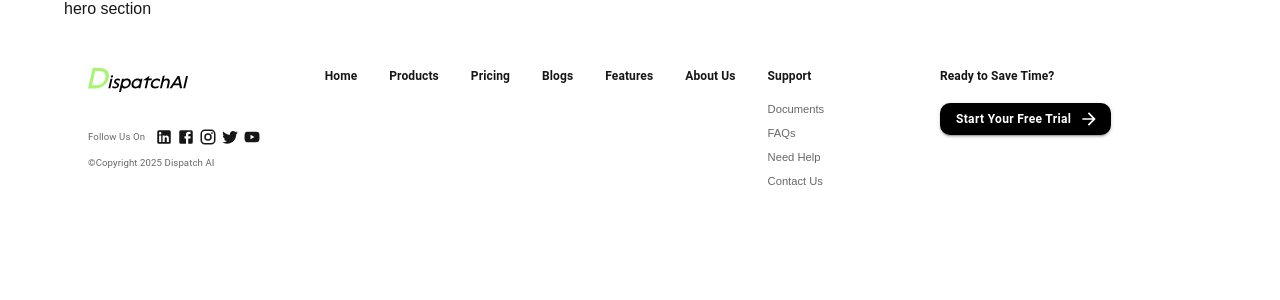
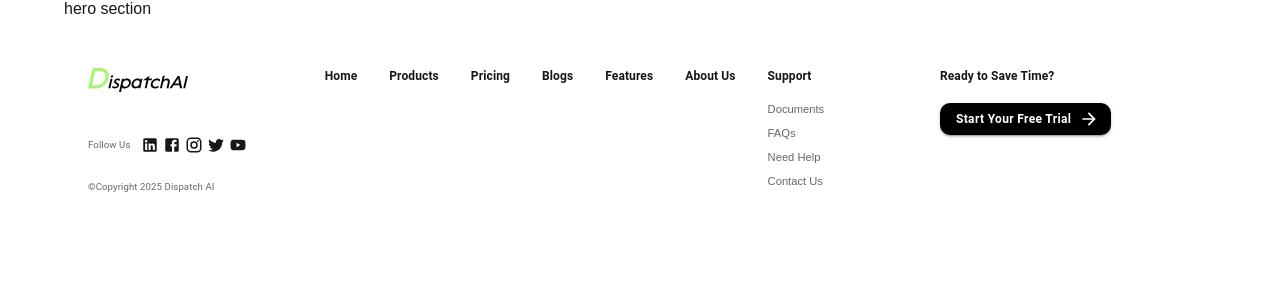
Before and after one commit to Dispatch-AI-com/frontend, a Next.js app: page / in a window 1280 px wide. Shown: the top 300 px of the page. Built offline with nearby package versions, Linux system fonts and the light colour scheme.

Commit message:
Adjusted margin

```diff
--- a/src/components/features/landing/Footer.tsx
+++ b/src/components/features/landing/Footer.tsx
@@ -15,7 +15,7 @@ export default function Footer() {
         <Grid container spacing={4}>
           {/* Logo and Social Media */}
           <Grid item xs={12} md={2.5}>
-            <Box sx={{ mb: 4, width: '100px', height: '28px', position: 'relative' }}>
+            <Box sx={{ mb: 5, width: '100px', height: '28px', position: 'relative' }}>
                 <Image
                   src="/logo.svg"
                   alt="DispatchAI Logo"
@@ -24,9 +24,9 @@ export default function Footer() {
                   priority
                 />
             </Box>
-            <Box sx={{ mb: 1, display: 'flex', alignItems: 'center' }}>
+            <Box sx={{ mb: 3, display: 'flex', alignItems: 'center' }}>
               <Typography variant="body2" color="text.secondary" sx={{ fontSize: '0.6rem', mr: 1 }}>
-                Follow Us On
+                Follow Us
               </Typography>
               <Stack direction="row" spacing={0}>
                 <IconButton href="#" color="inherit" sx={{
@@ -79,7 +79,7 @@ export default function Footer() {
             <Typography
               variant="body2"
               color="text.secondary"
-              sx={{ fontSize: '0.6rem', mt: 1 }}
+              sx={{ fontSize: '0.6rem' }}
             >
               ©Copyright 2025 Dispatch AI
             </Typography>
```
